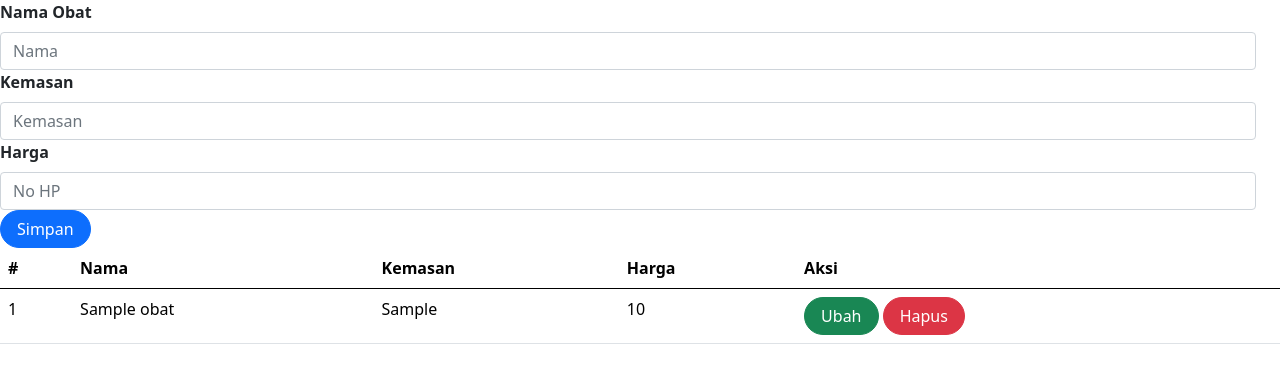
After one commit to 8ova/Bengkel-Koding, a PHP site: page /obat.php in a window 1280 px wide. The commit adds this page. Shown: the top 383 px of the page. Run offline with PHP 8.4, Linux system fonts and the light colour scheme; tables that the repository leaves empty or names only in its code hold one stand-in row (values such as "Sample post").

Commit message:
Add files via upload

```diff
--- a/poliklinik/index.php
+++ b/poliklinik/index.php
@@ -58,6 +58,11 @@ include_once("koneksi.php");
                 Pasien
               </a>
             </li>
+            <li>
+              <a class="dropdown-item" href="index.php?page=obat">
+                Obat
+              </a>
+            </li>
           </ul>
         </li>
         <li class="nav-item">
--- a/poliklinik/koneksi.php
+++ b/poliklinik/koneksi.php
@@ -6,3 +6,5 @@ $databasePassword = '';
 
 $mysqli = mysqli_connect($databaseHost,
     $databaseUsername, $databasePassword, $databaseName);
+
+$jasa_doker = 150000;
--- /dev/null
+++ b/poliklinik/obat.php
@@ -0,0 +1,145 @@
+<?php
+include_once("koneksi.php");
+?>
+<!DOCTYPE html>
+<html lang="en">
+    <head>
+        <meta charset="UTF-8">
+        <meta name="viewport" content="width=device-width,
+        initial-scale=1.0">
+
+        <!-- Bootstrap offline -->
+
+        <link rel="stylesheet" href="assets/css/bootstrap.css">
+
+        <!-- Bootstrap Online -->
+        <link href="https://cdn.jsdelivr.net/npm/bootstrap@5.0.2/dist/css/bootstrap.min.css"
+        rel="stylesheet"
+        integrity="sha384-EVSTQN3/azprG1Anm3QDgpJLIm9Nao0Yz1ztcQTwFspd3yD65VohhpuuCOmLASjC"
+        crossorigin="anonymous">
+
+        <title>Poliklinik</title>   <!--Judul Halaman-->
+    </head>
+    <body>
+        <form class="form row" method="POST" action="" name="myForm" onsubmit="return(validate());">
+            <!-- Kode php untuk menghubungkan form dengan database -->
+            <?php
+            $nama = '';
+            $kemasan = '';
+            $harga = '';
+            if (isset($_GET['id'])) {
+                $ambil = mysqli_query($mysqli,
+                "SELECT * FROM obat
+                WHERE id='" . $_GET['id'] . "'");
+                while ($row = mysqli_fetch_array($ambil)) {
+                    $nama = $row['nama_obat'];
+                    $kemasan = $row['kemasan'];
+                    $harga = $row['harga'];
+                }
+            ?>
+                <input type="hidden" name="id" value="<?php echo
+                $_GET['id'] ?>">
+            <?php
+            }
+            ?>
+            <div class="row">
+                <div class="col-12">
+                    <label for="inputNamaObat" class="form-label fw-bold">
+                        Nama Obat
+                    </label>
+                    <input type="text" class="form-control" name="nama_obat" id="inputNamaObat" placeholder="Nama" value="<?php echo $nama ?>">
+                </div>
+                <div class="col-12">
+                    <label for="inputKemasan" class="form-label fw-bold">
+                        Kemasan
+                    </label>
+                    <input type="text" class="form-control" name="kemasan" id="inputKemasan" placeholder="Kemasan" value="<?php echo $kemasan ?>">
+                </div>
+                <div class="col-12">
+                    <label for="inputHarga" class="form-label fw-bold">
+                    Harga
+                    </label>
+                    <input type="number" class="form-control" name="harga" id="inputHarga" placeholder="No HP" value="<?php echo $harga ?>">
+                </div>
+                <div class="col-12">
+                    <button type="submit" class="btn btn-primary rounded-pill px-3" name="simpan">Simpan</button>
+                </div>
+            </div>
+        </form>
+
+        <!-- Table-->
+        <table class="table table-hover">
+            <!--thead atau baris judul-->
+            <thead>
+                <tr>
+                    <th scope="col">#</th>
+                    <th scope="col">Nama</th>
+                    <th scope="col">Kemasan</th>
+                    <th scope="col">Harga</th>
+                    <th scope="col">Aksi</th>
+                </tr>
+            </thead>
+            <!--tbody berisi isi tabel sesuai dengan judul atau head-->
+            <tbody>
+                <!-- Kode PHP untuk menampilkan semua isi dari tabel urut
+                berdasarkan status dan tanggal awal-->
+                <?php
+                    $result = mysqli_query($mysqli, "SELECT * FROM obat");
+                    $no = 1;
+                    while ($data = mysqli_fetch_array($result)) {
+                    ?>
+                        <tr>
+                            <td><?php echo $no++ ?></td>
+                            <td><?php echo $data['nama_obat'] ?></td>
+                            <td><?php echo $data['kemasan'] ?></td>
+                            <td><?php echo $data['harga'] ?></td>
+                            <td>
+                                <a class="btn btn-success rounded-pill px-3"
+                                href="index.php?page=obat&id=<?php echo $data['id'] ?>">Ubah</a>
+                                <a class="btn btn-danger rounded-pill px-3"
+                                href="index.php?page=obat&aksi=hapus&id=<?php echo $data['id'] ?>">Hapus</a>
+                            </td>
+                        </tr>
+                    <?php
+                    }
+                ?>
+            </tbody>
+        </table>
+        <?php
+        if (isset($_POST['simpan'])) {
+            if (isset($_POST['id'])) {
+                $ubah = mysqli_query($mysqli, "UPDATE obat SET
+                                                nama_obat = '" . $_POST['nama_obat'] . "',
+                                                kemasan = '" . $_POST['kemasan'] . "',
+                                                harga = '" . $_POST['harga'] . "'
+                                                WHERE
+                                                id = '" . $_POST['id'] . "'");
+            } else {
+                $tambah = mysqli_query($mysqli, "INSERT INTO obat(nama_obat,kemasan,harga)
+                                                VALUES (
+                                                    '" . $_POST['nama_obat'] . "',
+                                                    '" . $_POST['kemasan'] . "',
+                                                    '" . $_POST['harga'] . "'
+                                                    )");
+            }
+
+            echo "<script>
+                document.location='index.php?page=obat';
+            </script>";
+        }
+
+        if (isset($_GET['aksi'])) {
+            if ($_GET['aksi'] == 'hapus') {
+                $hapus = mysqli_query($mysqli, "DELETE FROM obat WHERE id = '" . $_GET['id'] . "'");
+            }
+
+            echo "<script>
+                document.location='index.php?page=obat';
+            </script>";
+
+        }
+        ?>
+
+        <script src="js/bootstrap.min.js"></script>
+    </body>
+</html>
```
Also changed, not shown: poliklinik/invoice.php (added, +105 -0 lines), poliklinik/periksa.php (+82 -7 lines).
